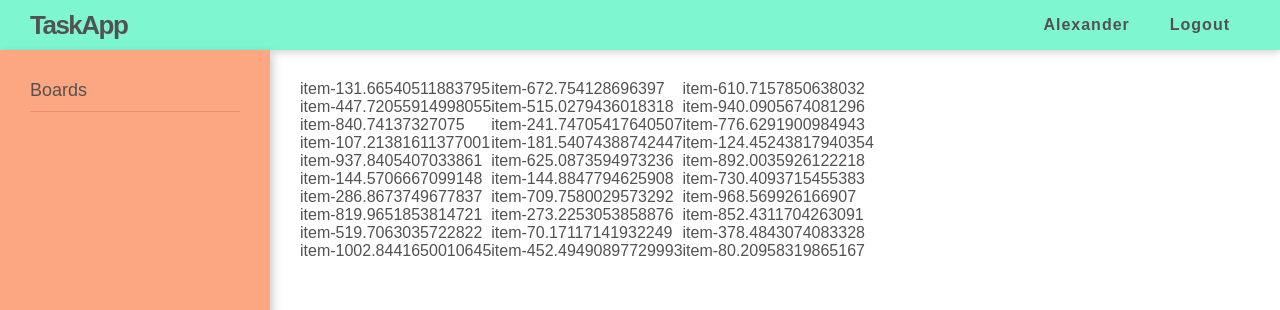
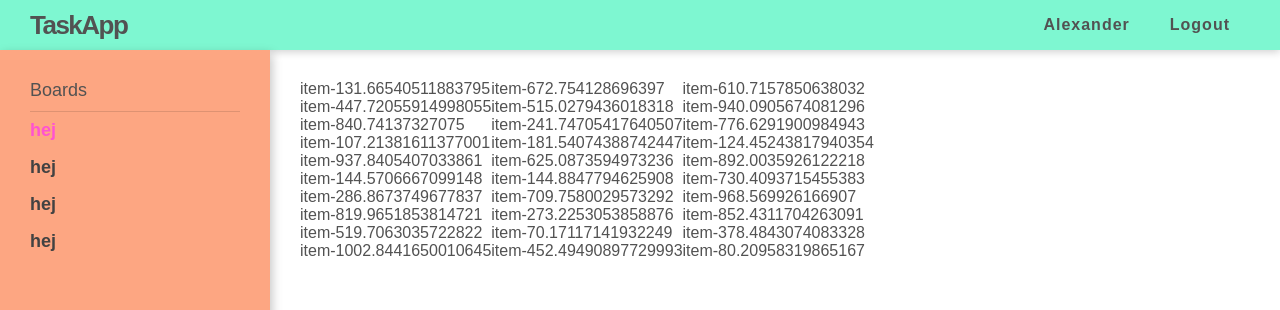
Before and after one commit to Alexloof/TaskApp, a React (Create React App) app in the folder client/: page / in a window 1280 px wide. Shown: the top 310 px of the page. Built offline with nearby package versions, Linux system fonts and the light colour scheme.

Commit message:
Added styled link

```diff
--- /dev/null
+++ b/client/src/components/Link/index.js
@@ -0,0 +1,13 @@
+import { NavLink } from 'react-router-dom'
+import styled from 'styled-components'
+
+export default styled(NavLink)`
+  color: #424242;
+  text-decoration: none;
+  font-weight: bold;
+  font-size: 18px;
+  padding: 8px 0px;
+  &.active {
+    color: #ff53d1;
+  }
+`
--- a/client/src/components/SideMenu/index.js
+++ b/client/src/components/SideMenu/index.js
@@ -1,11 +1,16 @@
 import React from 'react'
 
 import { SideMenu, Title } from './style'
+import Link from '../Link'
 
 export default () => {
   return (
     <SideMenu>
       <Title>Boards</Title>
+      <Link to="/">hej</Link>
+      <Link to="/t">hej</Link>
+      <Link to="/g">hej</Link>
+      <Link to="/j">hej</Link>
     </SideMenu>
   )
 }
--- a/client/src/views/board/components/CardList/index.js
+++ b/client/src/views/board/components/CardList/index.js
@@ -8,7 +8,7 @@ class CardList extends Component {
     return (
       <Droppable droppableId={this.props.id}>
         {(provided, snapshot) => (
-          <div ref={provided.innerRef} style={{ marginBottom: '20px' }}>
+          <div ref={provided.innerRef}>
             {this.props.cards.map((card, index) => (
               <Card key={card.id} {...card} index={index} />
             ))}
```
